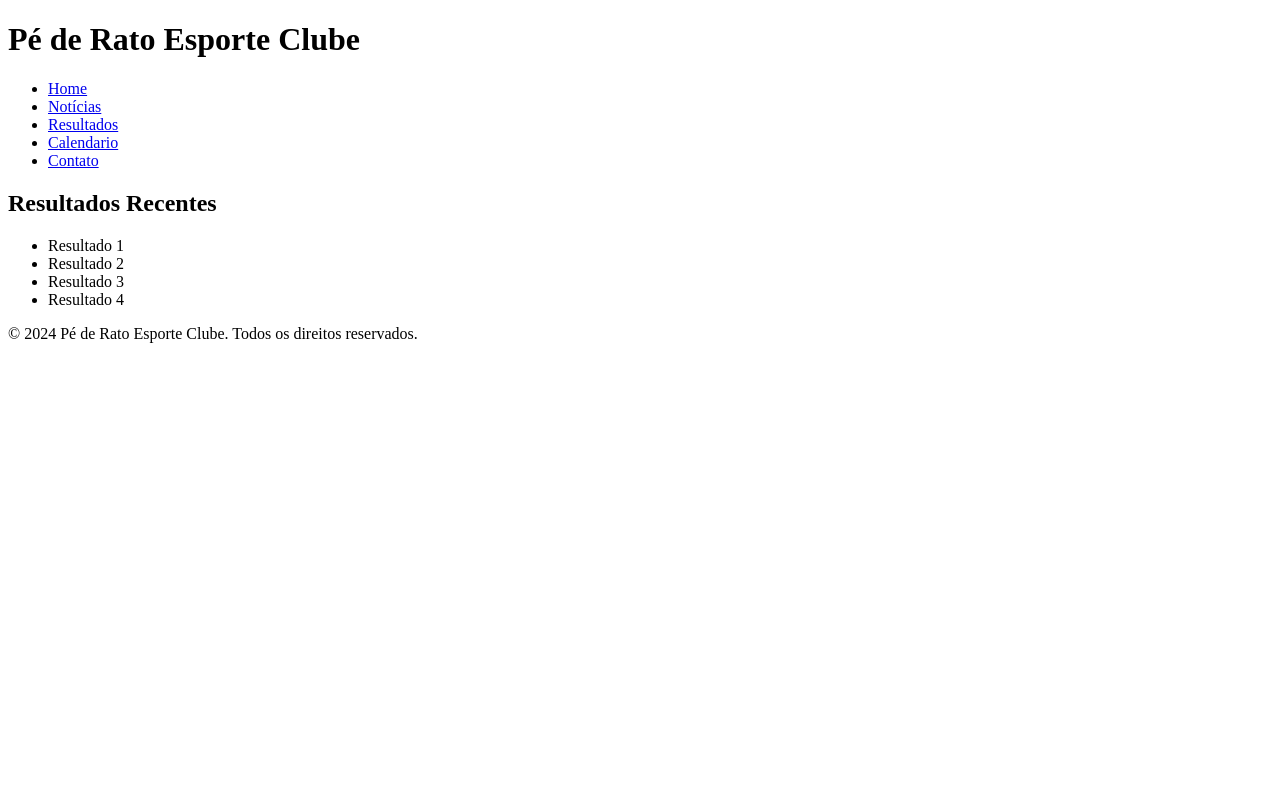
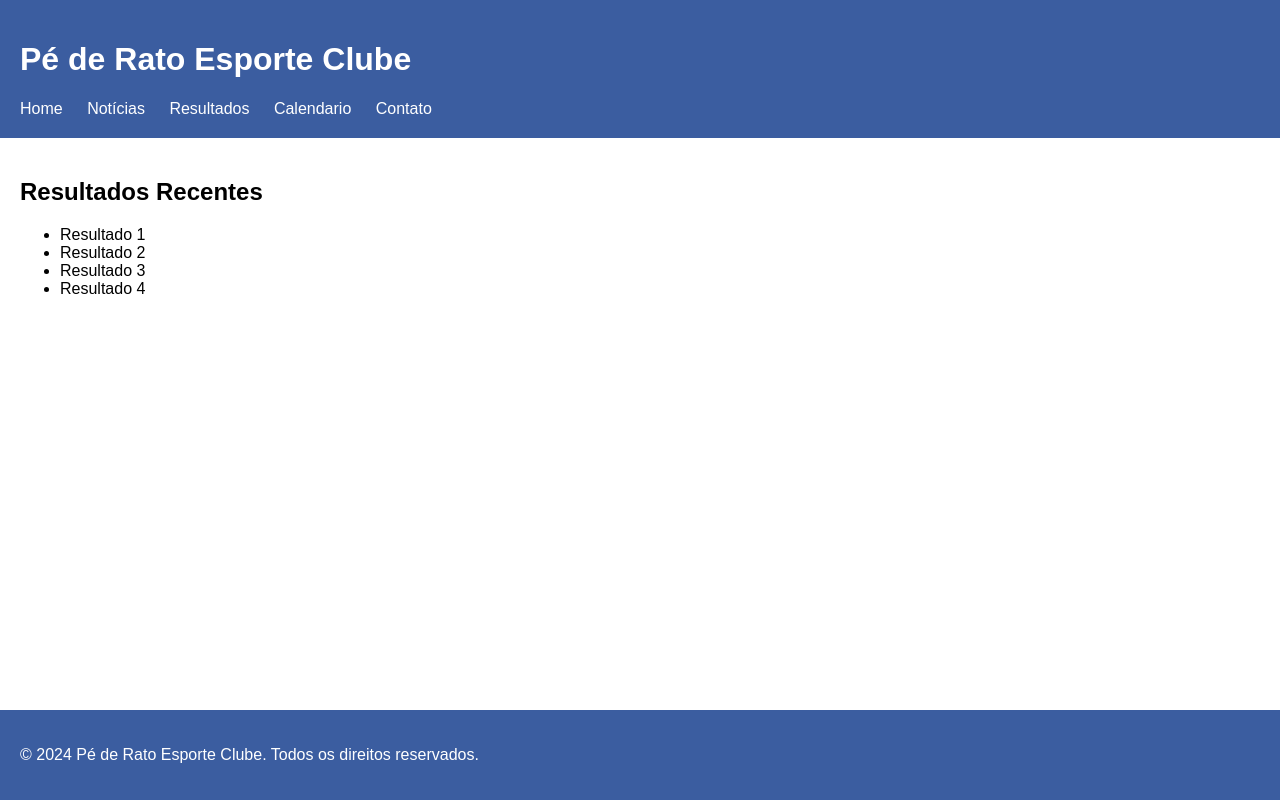
Before and after one commit to oalbertosantos/Pw01, a plain HTML site: page Projeto site esportivo/resultados.html in a window 1280 px wide. Drawn offline with Linux system fonts and the light colour scheme.

Commit message:
Atualização - Add CSS

```diff
--- a/Projeto site esportivo/resultados.html
+++ b/Projeto site esportivo/resultados.html
@@ -4,6 +4,7 @@
     <meta charset="UTF-8">
     <meta name="viewport" content="width=device-width, initial-scale=1.0">
     <title>Resultados - Pé de Rato Esporte Clube</title>
+    <link rel="stylesheet" href="styles.css">
 </head>
 <body>
     <header>
--- /dev/null
+++ b/Projeto site esportivo/styles.css
@@ -0,0 +1,40 @@
+body {
+    font-family: Arial, sans-serif;
+    margin: 0;
+    padding: 0;
+}
+
+header {
+    background-color: #3b5da0;
+    color: #fff;
+    padding: 20px;
+}
+
+nav ul {
+    list-style-type: none;
+    margin: 0;
+    padding: 0;
+}
+
+nav ul li {
+    display: inline;
+    margin-right: 20px;
+}
+
+nav ul li a {
+    color: #fff;
+    text-decoration: none;
+}
+
+main {
+    padding: 20px;
+}
+
+footer {
+    background-color: #3b5da0;
+    color: #fff;
+    padding: 20px;
+    position: fixed;
+    bottom: 0;
+    width: 100%;
+}
```
